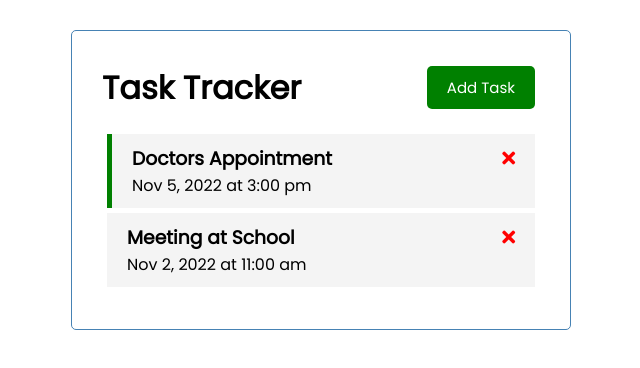
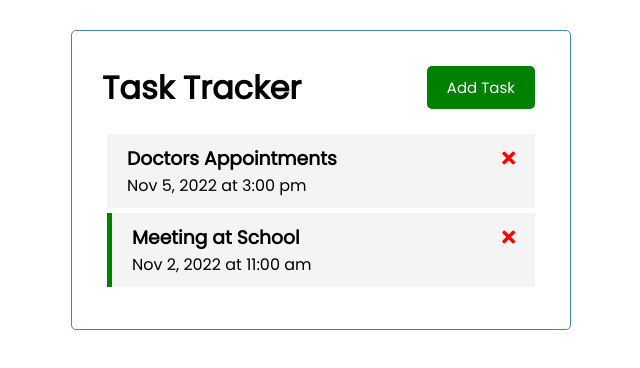
Before and after one commit to PratikDhungel/vue-project, a Vue app: page / in a window 1280 px wide. Shown: the top 368 px of the page, without its empty margins (319-959 px from the left). Built offline with nearby package versions, Linux system fonts and the light colour scheme; data requests are answered from the project's data file.

Commit message:
Learning Vue JS: Handle add, update and delete actions using json server

```diff
--- /dev/null
+++ b/db.json
@@ -0,0 +1,16 @@
+{
+  "tasks": [
+    {
+      "id": 1,
+      "text": "Doctors Appointments",
+      "day": "Nov 5, 2022 at 3:00 pm",
+      "reminder": false
+    },
+    {
+      "id": 2,
+      "text": "Meeting at School",
+      "day": "Nov 2, 2022 at 11:00 am",
+      "reminder": true
+    }
+  ]
+}
--- a/package.json
+++ b/package.json
@@ -5,9 +5,11 @@
     "dev": "vite",
     "build": "vite build",
     "preview": "vite preview",
+    "server": "json-server --watch db.json --port 5000",
     "lint": "eslint . --ext .vue,.js,.jsx,.cjs,.mjs --fix --ignore-path .gitignore"
   },
   "dependencies": {
+    "json-server": "^0.17.1",
     "vue": "^3.2.41",
     "vue-router": "^4.1.5"
   },
--- a/src/App.vue
+++ b/src/App.vue
@@ -33,38 +33,74 @@ export default {
     }
   },
   methods: {
-    addTask(newTask) {
-      this.tasks = [...this.tasks, newTask]
-    },
-    deleteTask(id) {
-      const filteredTasks = this.tasks.filter((task) => task.id !== id)
-      this.tasks = filteredTasks
-    },
-    toggleReminder(id) {
-      const updatedTasks = this.tasks.map((task) =>
-        task.id === id ? { ...task, reminder: !task.reminder } : task,
-      )
-      this.tasks = updatedTasks
+    async addTask(newTask) {
+      const addRes = await fetch('http://localhost:5000/tasks', {
+        method: 'POST',
+        headers: {
+          'Content-type': 'application/json',
+        },
+        body: JSON.stringify(newTask),
+      })
+
+      const data = await addRes.json()
+
+      this.tasks = [...this.tasks, data]
     },
     toggleAddForm() {
       this.showAddTask = !this.showAddTask
     },
+    async deleteTask(id) {
+      const delRes = await fetch(`http://localhost:5000/tasks/${id}`, {
+        method: 'DELETE',
+      })
+
+      const status = delRes.status
+
+      if (status === 200) {
+        const filteredTasks = this.tasks.filter((task) => task.id !== id)
+        this.tasks = filteredTasks
+      } else {
+        alert('Something went wrong!')
+      }
+    },
+    async toggleReminder(task) {
+      const currentTask = { ...task }
+      const { id } = currentTask
+
+      const updatedValue = { ...currentTask, reminder: !currentTask.reminder }
+
+      const toggleRes = await fetch(`http://localhost:5000/tasks/${id}`, {
+        method: 'PUT',
+        headers: {
+          'Content-type': 'application/json',
+        },
+        body: JSON.stringify(updatedValue),
+      })
+
+      const status = toggleRes.status
+
+      if (status === 200) {
+        const updatedTasks = this.tasks.map((task) =>
+          task.id === id ? updatedValue : task,
+        )
+        this.tasks = updatedTasks
+      } else {
+        alert('Something went wrong')
+      }
+    },
+
+    async fetchTasks() {
+      const response = await fetch('http://localhost:5000/tasks')
+
+      const data = await response.json()
+
+      return data
+    },
   },
-  created() {
-    this.tasks = [
-      {
-        id: 1,
-        text: 'Doctors Appointment',
-        day: 'Nov 5, 2022 at 3:00 pm',
-        reminder: true,
-      },
-      {
-        id: 2,
-        text: 'Meeting at School',
-        day: 'Nov 2, 2022 at 11:00 am',
-        reminder: false,
-      },
-    ]
+  async created() {
+    const tasks = await this.fetchTasks()
+
+    this.tasks = tasks
   },
 }
 </script>
--- a/src/components/AddTask.vue
+++ b/src/components/AddTask.vue
@@ -47,7 +47,7 @@ export default {
         if (!this.day) this.errors.day = 'Required'
       } else {
         const newTask = {
-          id: Math.floor(Math.random() * 1000000),
+          // id: Math.floor(Math.random() * 1000000),
           text: this.text,
           day: this.day,
           reminder: this.reminder,
--- a/src/components/Tasks.vue
+++ b/src/components/Tasks.vue
@@ -1,7 +1,7 @@
 <template>
   <div :key="task.id" v-for="task in tasks">
     <Task
-      @toggle-reminder="$emit('toggle-reminder', task.id)"
+      @toggle-reminder="$emit('toggle-reminder', task)"
       @delete-task="$emit('delete-task', task.id)"
       :task="task"
     />
```
Also changed, not shown: 1 other file (tests, documents, lock files or other folders).
